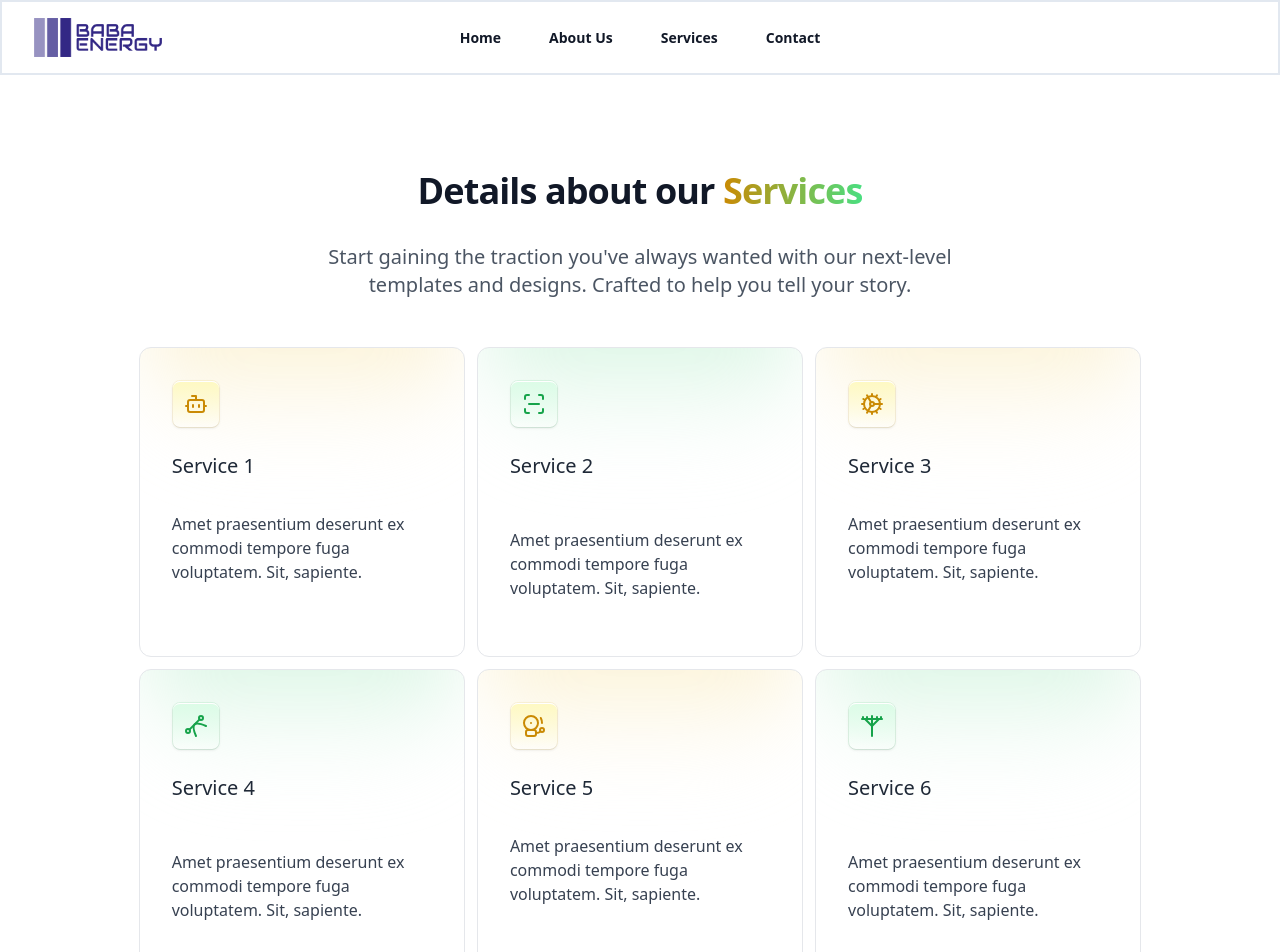
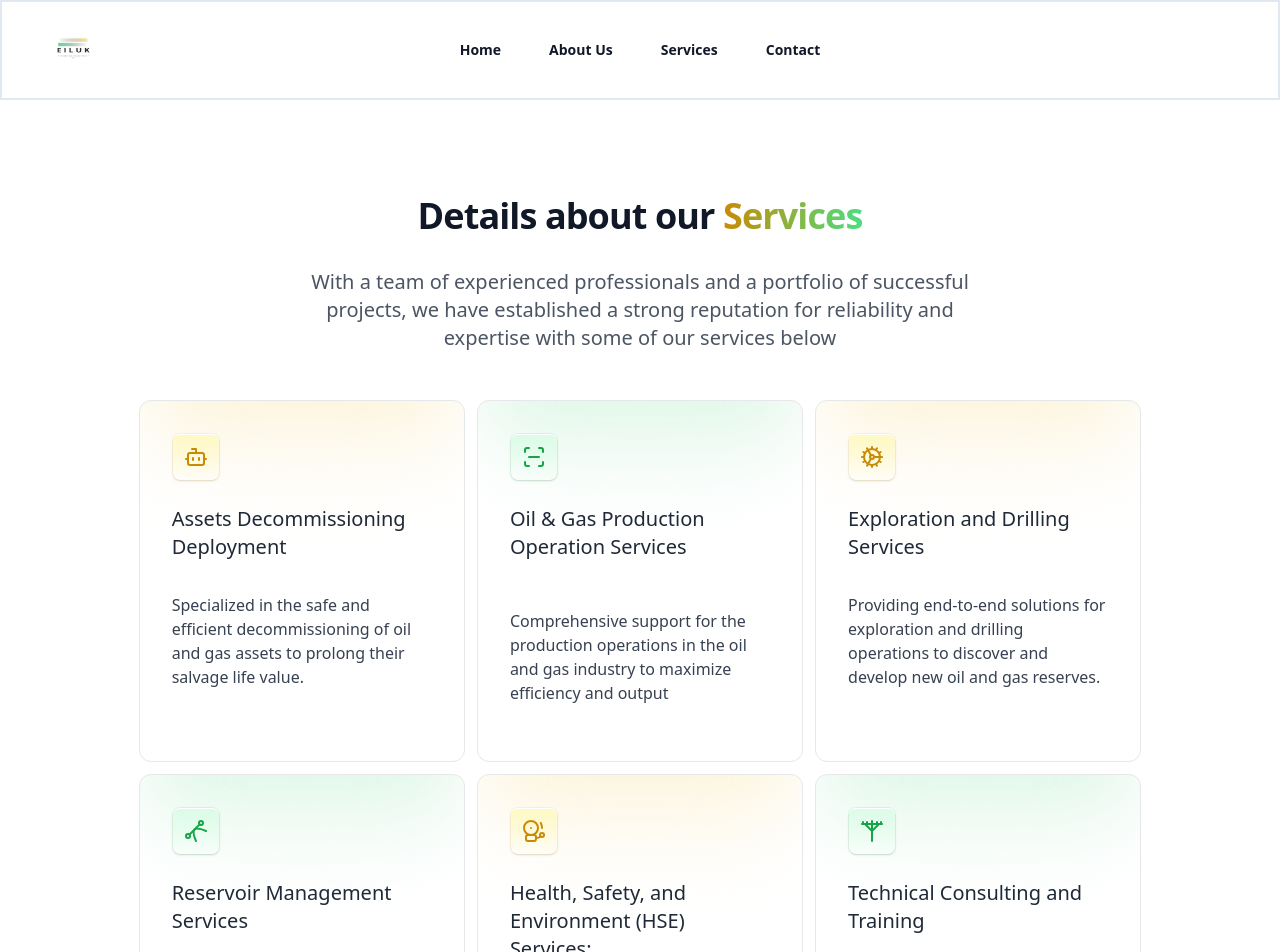
Before and after one commit to chiebvka/eilanding, a React (Vite) app: page /services in a window 1280 px wide. Shown: the top 952 px of the page. Built offline with nearby package versions, Linux system fonts and the light colour scheme.

Commit message:
about and services pages cleanup

```diff
--- a/src/components/DesktopNavigation.tsx
+++ b/src/components/DesktopNavigation.tsx
@@ -14,7 +14,7 @@ export default function DesktopNavigation() {
             <div className="flex md:flex-1">
                 <a href="/" className='protest-revolution-regular font-bold text-3xl text-locale'>
                     <span className="sr-only">Your Company</span>
-                    <img src={logo} alt="eilukltd logo" className="w-32 h-auto"  />
+                    <img src={logo} alt="eilukltd logo" className="w-20 h-16"  />
                 </a>
             </div>
             <div className="hidden md:flex md:gap-x-12">
--- a/src/components/MobileNavigation.tsx
+++ b/src/components/MobileNavigation.tsx
@@ -20,7 +20,7 @@ export default function MobileNavigation() {
     <div className="flex md:flex-1">
         <a href="/" className='protest-revolution-regular font-bold text-3xl text-locale'>
             <span className="sr-only">Companny Logo</span>
-            <img src={logo} alt="eilukltd logo" className="w-24 h-auto"  />
+            <img src={logo} alt="eilukltd logo" className="w-16 h-16"  />
         </a>
     </div>
     <div className="flex ">
--- a/src/main.tsx
+++ b/src/main.tsx
@@ -1,4 +1,4 @@
-import React from 'react'
+
 import ReactDOM from 'react-dom/client'
 import App from './App.tsx'
 import './index.css';
--- a/src/pages/About.tsx
+++ b/src/pages/About.tsx
@@ -18,9 +18,10 @@ export default function About() {
       <div className="bg-white py-24">
         <div className="mx-auto max-w-7xl px-6 lg:px-8">
           <div className="mx-auto max-w-2xl sm:text-center">
-            <h2 className="text-2xl mb-8 font-extrabold leading-none tracking-normal text-gray-900 md:text-4xl md:tracking-tight">Who is  <span className=" w-full py-2 text-transparent bg-clip-text leading-12 bg-gradient-to-r from-yellow-600 to-green-400 -mb-5 inline">Technical Provider for </span></h2>
+            <h2 className="text-2xl mb-8 font-extrabold leading-none tracking-normal text-gray-900 md:text-4xl md:tracking-tight">Who is  <span className=" w-full py-2 text-transparent bg-clip-text leading-12 bg-gradient-to-r from-yellow-600 to-green-400 -mb-5 inline">EILUK?</span></h2>
             <p className=" mb-8 text-md text-gray-600 md:text-xl ">
-                Start gaining the traction you've always wanted with our next-level templates and designs. Crafted to help you tell your story.
+            Welcome to EILUKLTD, a leader in providing top-notch services in the oil and gas industry.
+            Specializing in Assets Decommissioning Deployment and Oil & Gas Production Operation Services, we aim to deliver exceptional value and innovative solutions to our clients
             </p>
           </div>
           <Tabs defaultValue="mission">
@@ -32,7 +33,7 @@ export default function About() {
               <div className="mx-auto mt-16 max-w-2xl rounded-3xl ring-1 ring-gray-200 lg:mx-0 lg:flex lg:max-w-none">
                 <div className="p-8 sm:p-10 lg:flex-auto">
                   <h3 className="text-2xl font-bold tracking-tight text-gray-900">Our <span className=" w-full py-2 text-transparent bg-clip-text leading-12 bg-gradient-to-r from-yellow-600 to-green-400 -mb-5 inline">Vision </span> </h3>
-                  <p className="mt-6 text-base leading-7 text-gray-600">Lorem ipsum dolor sit amet consect etur adipisicing elit. Itaque amet indis perferendis blanditiis repellendus etur quidem assumenda.</p>
+                  <p className="mt-6 text-base leading-7 text-gray-600">Our mission is to enhance the operational efficiency and sustainability of the oil and gas sector through cutting-edge decommissioning techniques and comprehensive production operation services.</p>
                   <div className="mt-10 flex items-center gap-x-4">
                     <h4 className="flex-none text-sm font-semibold leading-6 text-transparent bg-clip-text bg-gradient-to-r from-yellow-600 to-green-400">What’s included</h4>
                     <div className="h-px flex-auto bg-gray-100"></div>
@@ -40,19 +41,19 @@ export default function About() {
                   <ul role="list" className="mt-8 grid grid-cols-1 gap-4 text-sm leading-6 text-gray-600 sm:grid-cols-2 sm:gap-6">
                     <li className="flex gap-x-3">
                       <CheckCheck size={20} className="text-yellow-600" />
-                      Private forum access
+                      Safety
                     </li>
                     <li className="flex gap-x-3">
                       <CheckCheck size={20} className="text-yellow-600" />
-                      Member resources
+                      Innovation
                     </li>
                     <li className="flex gap-x-3">
                       <CheckCheck size={20} className="text-yellow-600" />
-                      Entry to annual conference
+                      Sustainability
                     </li>
                     <li className="flex gap-x-3">
                       <CheckCheck size={20} className="text-yellow-600" />
-                      Official member t-shirt
+                      Excellence
                     </li>
                   </ul>
                 </div>
@@ -62,12 +63,12 @@ export default function About() {
                       <p className="text-base font-semibold text-gray-600">Always Committed</p>
                       <p className="mt-6 flex items-baseline justify-center gap-x-2">
 
-                        <span className="text-sm font-semibold text-gray-600">Lorem ipsum dolor sit amet consectetur adipisicing elit. Recusandae, magnam!</span>
+                        <span className="text-xs font-semibold text-gray-600">To be the foremost provider of decommissioning and production services, driving industry standards and contributing to the sustainable development of energy resources.</span>
                       </p>
                         <span   className="mt-10 flex items-center justify-center space-x-3 w-full rounded-md bg-yellow-600 px-3 py-2 text-center text-sm font-semibold text-white shadow-sm hover:bg-yellow-500 focus-visible:outline focus-visible:outline-2 focus-visible:outline-offset-2 focus-visible:outline-yellow-600">
                           <Activity /> <span>Always delivering</span>
                         </span>
-                      <p className="mt-6 text-xs leading-5 text-gray-600">Invoices and receipts available for easy company reimbursement</p>
+                      {/* <p className="mt-6 text-xs leading-5 text-gray-600">Invoices and receipts available for easy company reimbursement</p> */}
                     </div>
                   </div>
                 </div>
--- a/src/pages/Services.tsx
+++ b/src/pages/Services.tsx
@@ -15,7 +15,7 @@ export default function Services() {
           <div className="mx-auto max-w-2xl sm:text-center">
             <h2 className="text-2xl mb-8 font-extrabold leading-none tracking-normal text-gray-900 md:text-4xl md:tracking-tight">Details about our <span className=" w-full py-2 text-transparent bg-clip-text leading-12 bg-gradient-to-r from-yellow-600 to-green-400 -mb-5 inline">Services </span></h2>
             <p className=" mb-8 text-md text-gray-600 md:text-xl ">
-                Start gaining the traction you've always wanted with our next-level templates and designs. Crafted to help you tell your story.
+            With a team of experienced professionals and a portfolio of successful projects, we have established a strong reputation for reliability and expertise with some of our services below
             </p>
           </div>
           <div className="mt-12 grid sm:grid-cols-2 lg:grid-cols-3 gap-3">
@@ -27,11 +27,11 @@ export default function Services() {
                         </div>
 
                         <div className="mt-6 group pb-6 rounded-b-[--card-border-radius]">
-                          <h2 className="text-xl text-gray-800 font-medium transition group-hover:text-yellow-600">Service 1</h2>
+                          <h2 className="text-xl text-gray-800 font-medium transition group-hover:text-yellow-600">Assets Decommissioning Deployment</h2>
                         </div>
 
                         <div className="mt-2 pb-6 rounded-b-[--card-border-radius]">
-                            <p className="text-gray-700 dark:text-gray-300">Amet praesentium deserunt ex commodi tempore fuga voluptatem. Sit, sapiente.</p>
+                            <p className="text-gray-700 dark:text-gray-300">Specialized in the safe and efficient decommissioning of oil and gas assets to prolong their salvage life value.</p>
                         </div>
                     </div>
                 </div>
@@ -44,11 +44,11 @@ export default function Services() {
                         </div>
 
                         <div className="mt-6 group pb-6 rounded-b-[--card-border-radius]">
-                          <h2 className="text-xl text-gray-800 font-medium transition group-hover:text-green-600">Service 2</h2>
+                          <h2 className="text-xl text-gray-800 font-medium transition group-hover:text-green-600">Oil & Gas Production Operation Services</h2>
                         </div>
 
                         <div className="mt-6 pb-6 rounded-b-[--card-border-radius]">
-                            <p className="text-gray-700 dark:text-gray-300">Amet praesentium deserunt ex commodi tempore fuga voluptatem. Sit, sapiente.</p>
+                            <p className="text-gray-700 dark:text-gray-300">Comprehensive support for the production operations in the oil and gas industry to maximize efficiency and output</p>
                         </div>
 {/*
                         <div className="flex gap-3 -mb-8 py-4 border-t border-gray-200 dark:border-gray-800">
@@ -72,11 +72,11 @@ export default function Services() {
                         </div>
 
                         <div className="mt-6 group pb-6 rounded-b-[--card-border-radius]">
-                          <h2 className="text-xl text-gray-800 font-medium transition group-hover:text-yellow-600">Service 3</h2>
+                          <h2 className="text-xl text-gray-800 font-medium transition group-hover:text-yellow-600">Exploration and Drilling Services</h2>
                         </div>
 
                         <div className="mt-2 pb-6 rounded-b-[--card-border-radius]">
-                            <p className="text-gray-700 dark:text-gray-300">Amet praesentium deserunt ex commodi tempore fuga voluptatem. Sit, sapiente.</p>
+                            <p className="text-gray-700 dark:text-gray-300">Providing end-to-end solutions for exploration and drilling operations to discover and develop new oil and gas reserves.</p>
                         </div>
 
                         {/* <div className="flex gap-3 -mb-8 py-4 border-t border-gray-200 dark:border-gray-800">
@@ -100,11 +100,11 @@ export default function Services() {
                         </div>
 
                         <div className="mt-6 group pb-6 rounded-b-[--card-border-radius]">
-                          <h2 className="text-xl text-gray-800 font-medium transition group-hover:text-green-600">Service 4</h2>
+                          <h2 className="text-xl text-gray-800 font-medium transition group-hover:text-green-600">Reservoir Management Services</h2>
                         </div>
 
                         <div className="mt-6 pb-6 rounded-b-[--card-border-radius]">
-                            <p className="text-gray-700 dark:text-gray-300">Amet praesentium deserunt ex commodi tempore fuga voluptatem. Sit, sapiente.</p>
+                            <p className="text-gray-700 dark:text-gray-300">Enhancing reservoir performance through advanced monitoring and management techniques..</p>
                         </div>
 {/*
                         <div className="flex gap-3 -mb-8 py-4 border-t border-gray-200 dark:border-gray-800">
@@ -128,11 +128,11 @@ export default function Services() {
                         </div>
 
                         <div className="mt-6 group pb-6 rounded-b-[--card-border-radius]">
-                          <h2 className="text-xl text-gray-800 font-medium transition group-hover:text-yellow-600">Service 5</h2>
+                          <h2 className="text-xl text-gray-800 font-medium transition group-hover:text-yellow-600">Health, Safety, and Environment (HSE) Services:</h2>
                         </div>
 
                         <div className="mt-2 pb-6 rounded-b-[--card-border-radius]">
-                            <p className="text-gray-700 dark:text-gray-300">Amet praesentium deserunt ex commodi tempore fuga voluptatem. Sit, sapiente.</p>
+                            <p className="text-gray-700 dark:text-gray-300">Ensuring the highest standards of health, safety, and environmental protection in all operations.</p>
                         </div>
 
                         {/* <div className="flex gap-3 -mb-8 py-4 border-t border-gray-200 dark:border-gray-800">
@@ -156,11 +156,11 @@ export default function Services() {
                         </div>
 
                         <div className="mt-6 group pb-6 rounded-b-[--card-border-radius]">
-                          <h2 className="text-xl text-gray-800 font-medium transition group-hover:text-green-600">Service 6</h2>
+                          <h2 className="text-xl text-gray-800 font-medium transition group-hover:text-green-600">Technical Consulting and Training</h2>
                         </div>
 
                         <div className="mt-6 pb-6 rounded-b-[--card-border-radius]">
-                            <p className="text-gray-700 dark:text-gray-300">Amet praesentium deserunt ex commodi tempore fuga voluptatem. Sit, sapiente.</p>
+                            <p className="text-gray-700 dark:text-gray-300">Offering expert consulting and training services to enhance the skills and knowledge of industry professionals.</p>
                         </div>
 {/*
                         <div className="flex gap-3 -mb-8 py-4 border-t border-gray-200 dark:border-gray-800">
```
Also changed, not shown: public/logo.png.
